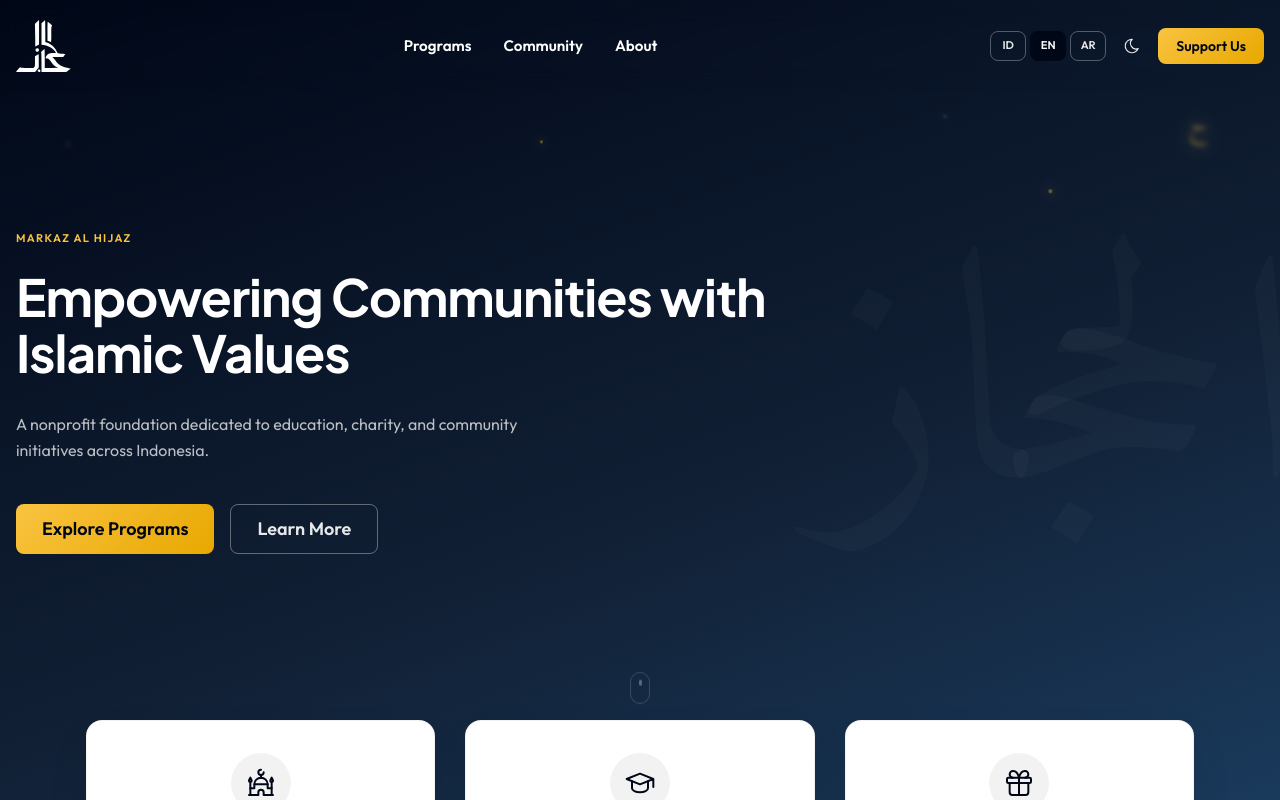
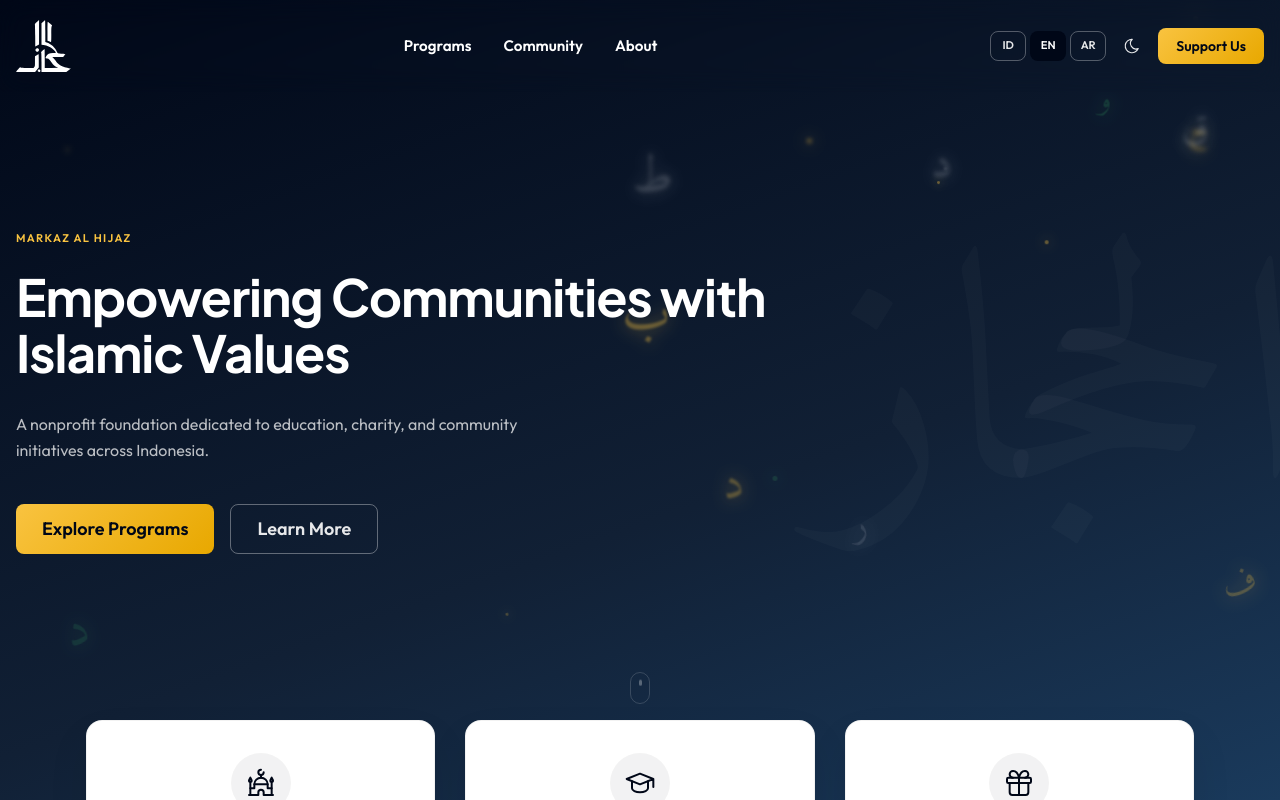
Before and after one commit to Archaick/hijaz, a Next.js app: page /en in a window 1280 px wide. Shown: the top 800 px of the page. Built offline with nearby package versions, Linux system fonts and the light colour scheme.

Commit message:
adjust delay

```diff
--- a/components/FallingOrbs.jsx
+++ b/components/FallingOrbs.jsx
@@ -16,7 +16,7 @@
         isLetter,
         char: isLetter ? arabicLetters[Math.floor(Math.random() * arabicLetters.length)] : null,
         left: Math.random() * 100, // random horizontal start point (%)
-        delay: Math.random() * 15, // random start delay to stagger them
+        delay: -(Math.random() * 35), // NEGATIVE delay makes them appear instantly mid-fall!
         duration: 15 + Math.random() * 20, // gently float down (15 - 35 seconds)
         size: isLetter ? (1.5 + Math.random() * 2) : (2 + Math.random() * 4), // rem for letters, px for orbs
         blur: Math.random() > 0.4 ? (Math.random() * 3) : 0, // varying blur for depth
```
